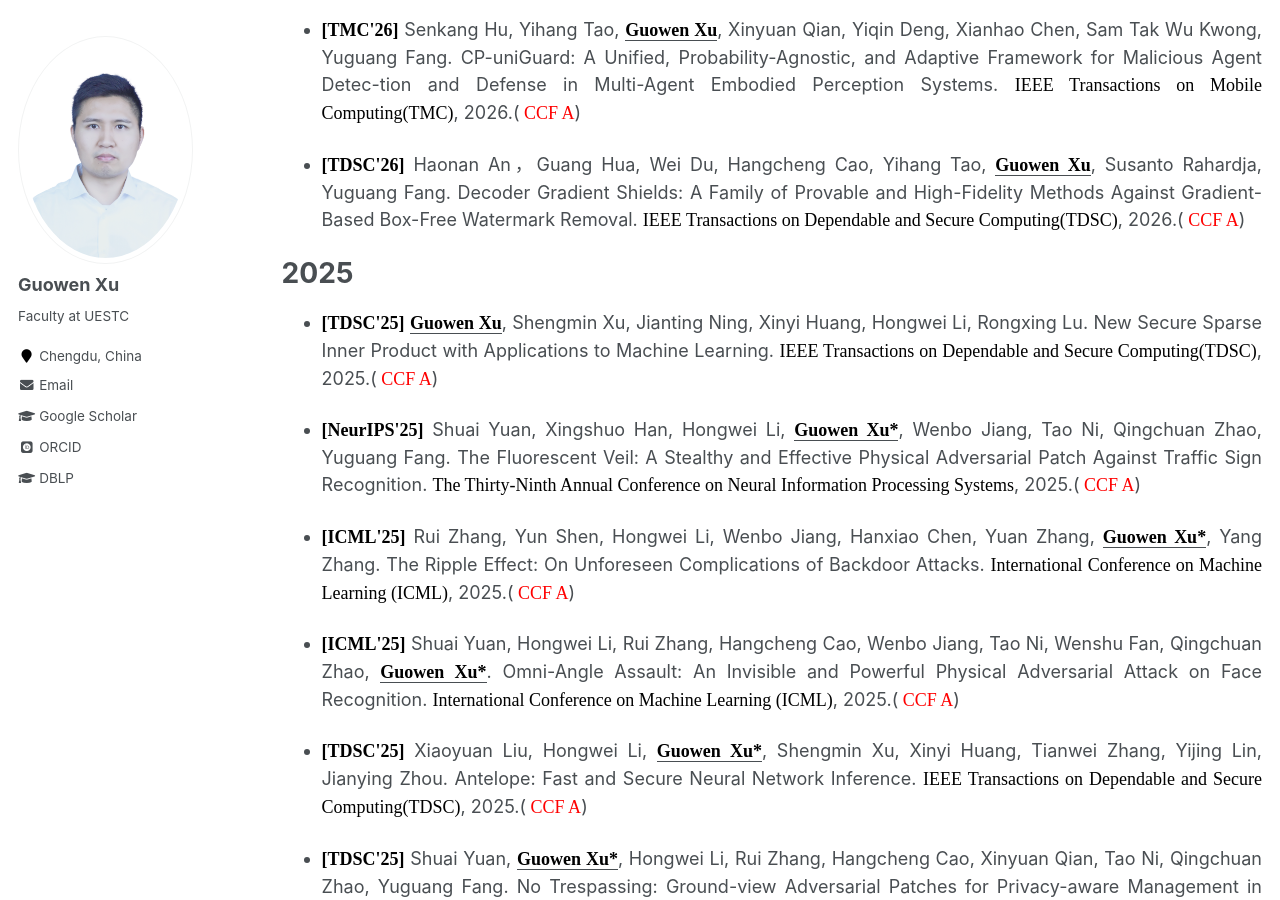
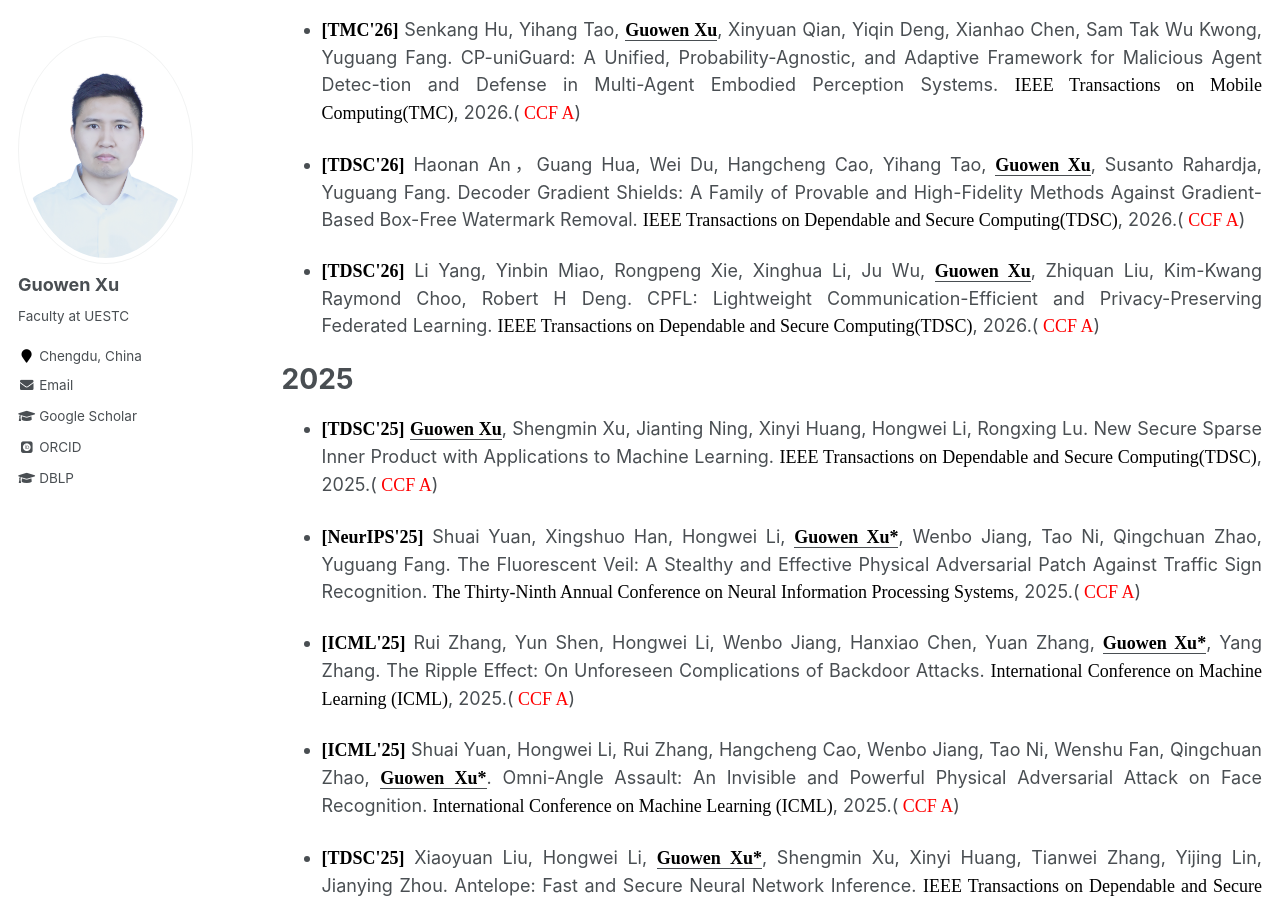
Before and after one commit to Guowen-xu/guowen-xu.github.io, a Jekyll site: the page built from _pages/publications.md, in a window 1280 px wide and 900 px high, scrolled down 1155 px. Built offline with Jekyll 4.4.1, drawn with Linux system fonts in a browser that asks for light colours; some web fonts are replaced.

Commit message:
Update publications.md

```diff
--- a/_pages/publications.md
+++ b/_pages/publications.md
@@ -28,6 +28,9 @@ You can find my articles on my [Google Scholar](https://scholar.google.com.hk/ci
 * <p align="justify"> <b><font face="Times New Roman" color=black size=4> [TMC'26]</font></b> Senkang Hu, Yihang Tao, <u><b><font face="Times New Roman" color=black size=4> Guowen Xu</font></b></u>, Xinyuan Qian, Yiqin Deng, Xianhao Chen, Sam Tak Wu Kwong, Yuguang Fang. CP-uniGuard: A Unified, Probability-Agnostic, and Adaptive Framework for Malicious Agent Detec-tion and Defense in Multi-Agent Embodied Perception Systems. <font face="Times New Roman" color=black size=4> IEEE Transactions on Mobile Computing(TMC)</font>, 2026.(<font face="Times New Roman" color=red size=4> CCF A</font>)
 
 * <p align="justify"> <b><font face="Times New Roman" color=black size=4> [TDSC'26]</font></b> Haonan An，Guang Hua, Wei Du, Hangcheng Cao, Yihang Tao, <u><b><font face="Times New Roman" color=black size=4> Guowen Xu</font></b></u>, Susanto Rahardja, Yuguang Fang. Decoder Gradient Shields: A Family of Provable and High-Fidelity Methods Against Gradient-Based Box-Free Watermark Removal. <font face="Times New Roman" color=black size=4> IEEE Transactions on Dependable and Secure Computing(TDSC)</font>, 2026.(<font face="Times New Roman" color=red size=4> CCF A</font>)
+
+* <p align="justify"> <b><font face="Times New Roman" color=black size=4> [TDSC'26]</font></b> Li Yang, Yinbin Miao, Rongpeng Xie, Xinghua Li, Ju Wu, <u><b><font face="Times New Roman" color=black size=4> Guowen Xu</font></b></u>, Zhiquan Liu, Kim-Kwang Raymond Choo, Robert H Deng. CPFL: Lightweight Communication-Efficient and Privacy-Preserving Federated Learning. <font face="Times New Roman" color=black size=4> IEEE Transactions on Dependable and Secure Computing(TDSC)</font>, 2026.(<font face="Times New Roman" color=red size=4> CCF A</font>)
+
 
 
 
```
